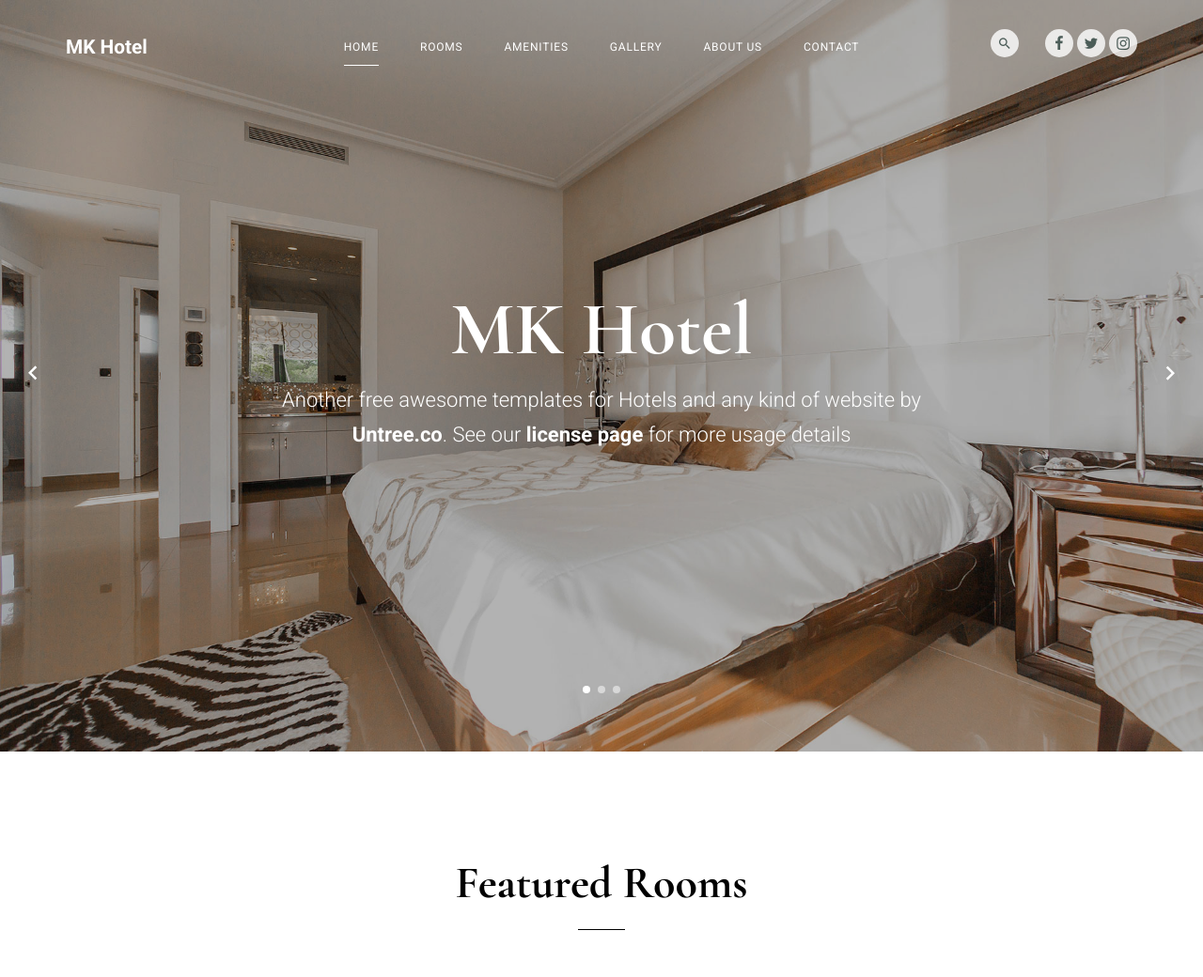
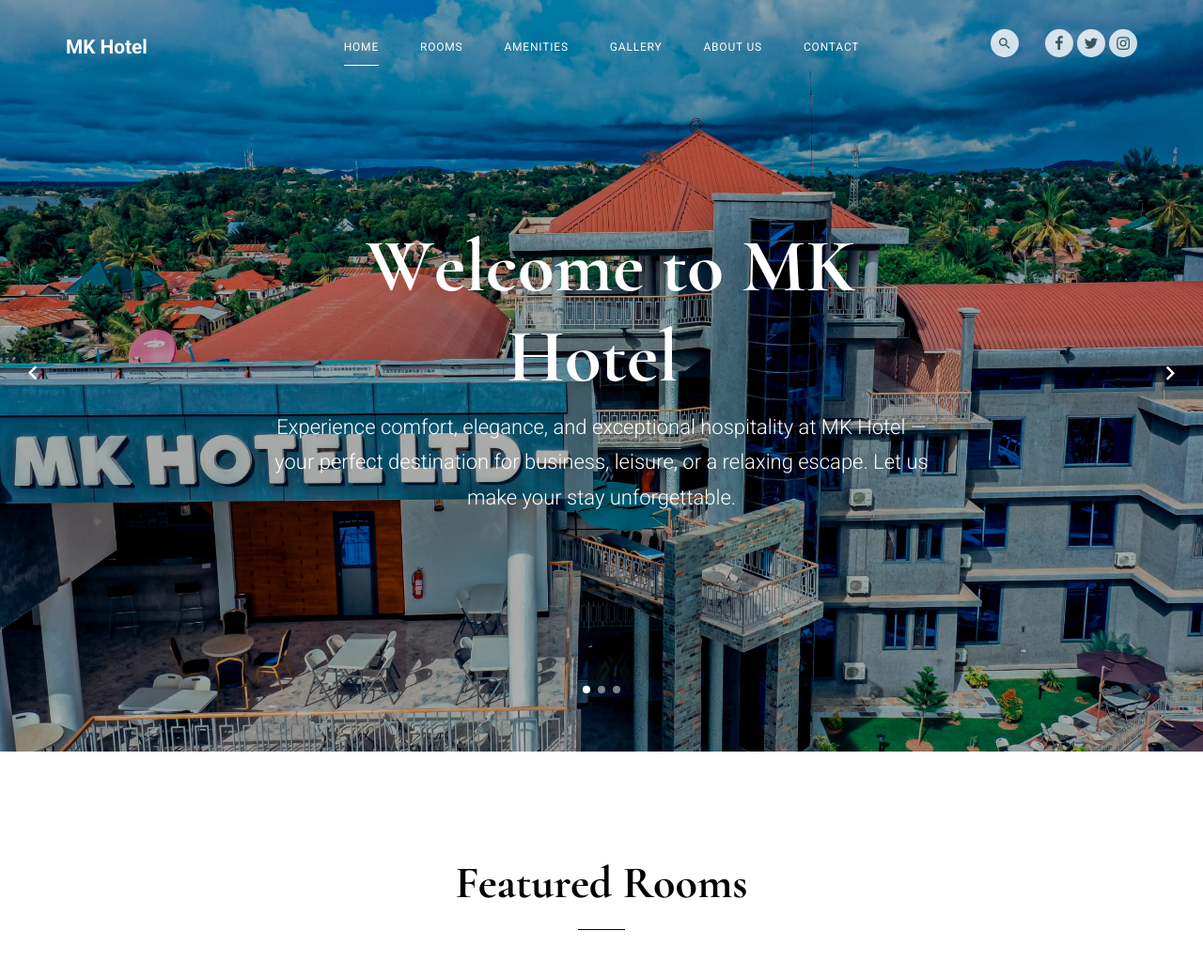
Before and after one commit to davidmise/mk_hotel, a PHP site: page / in a window 1280 px wide. Shown: the top 1040 px of the page at 94% size. Run offline with PHP 8.4, Linux system fonts and the light colour scheme; data that the repository does not hold is empty; some web fonts are replaced.

Commit message:
renamed a few files/folders and inserted images

```diff
--- a/index.php
+++ b/index.php
@@ -132,14 +132,14 @@
 
         <div class="owl-carousel owl-hero">
 
-          <div class="untree_co--site-hero overlay" style="background-image: url('images/slider_2.jpg')">
+          <div class="untree_co--site-hero overlay" style="background-image: url('images/mk_hotel/up.jpg')">
             <div class="container">
               <div class="row align-items-center justify-content-center">
                 <div class="col-md-8">
                   <div class="site-hero-contents text-center" data-aos="fade-up">
-                    <h1 class="hero-heading"> MK Hotel </h1>
+                    <h1 class="hero-heading"> Welcome to MK Hotel </h1>
                     <div class="sub-text">
-                      <p>Another free awesome templates for Hotels and any kind of website by <a href="https://untree.co/" target="_blank" class="text-white font-weight-bold">Untree.co</a>. See our <a href="https://untree.co/license/" class="text-white font-weight-bold">license page</a> for more usage details</p>
+                      <p>Experience comfort, elegance, and exceptional hospitality at MK Hotel — your perfect destination for business, leisure, or a relaxing escape. Let us make your stay unforgettable.</p>
                     </div>
                   </div>
                 </div>
@@ -147,24 +147,32 @@
             </div>
           </div>
 
-          <div class="untree_co--site-hero overlay"  style="background-image: url('images/slider_1.jpg')">
+          <div class="untree_co--site-hero overlay"  style="background-image: url('images/mk_hotel/vip.jpg')">
             <div class="container">
               <div class="row align-items-center justify-content-center">
                 <div class="col-md-7">
                   <div class="site-hero-contents text-center" data-aos="fade-up">
                     <h1 class="hero-heading">Enjoy Your Stay</h1>
+                    <div class="sub-text">
+                      <p>From executive suites to serene spaces, MK Hotel offers a wide range of amenities tailored to your comfort and relaxation.</p>
+
+                    </div>
                   </div>
                 </div>
               </div>
             </div>
           </div>
 
-          <div class="untree_co--site-hero overlay" style="background-image: url('images/room_1_a.jpg')">
+          <div class="untree_co--site-hero overlay" style="background-image: url('images/mk_hotel/recep.jpg')">
             <div class="container">
               <div class="row align-items-center justify-content-center">
                 <div class="col-md-10">
                   <div class="site-hero-contents text-center" data-aos="fade-up">
                     <h1 class="hero-heading">Away from the Hustle and Bustle of City Life</h1>
+                    <div class="sub-text">
+                      <p>Let our dedicated staff provide you with the warm hospitality and exceptional care that makes every guest feel at home.</p>
+
+                    </div>
                   </div>
                 </div>
               </div>
@@ -331,19 +339,19 @@ document.getElementById('bookingForm').addEventListener('submit', function (e) {
                 <div class="image-stack">
                   <div class="image-stack-item image-stack-item-top" data-jarallax-element="-50">
                     <div class="overlay"></div>
-                    <img src="images/room_1_a.jpg" alt="Image" class="img-fluid pic1">
+                    <img src="images/mk_hotel/VIP/vip.JPG" alt="Image" class="img-fluid pic1">
                   </div>
                   <div class="image-stack-item image-stack-item-bottom">
                     <div class="overlay"></div>
-                    <img src="images/room_1_b.jpg" alt="Image" class="img-fluid pic2">
+                    <img src="images/mk_hotel/VIP/vip.JPG" alt="Image" class="img-fluid pic2">
                   </div>
                 </div>
               </div> <!-- .suite -->
 
               <div class="suite-contents" data-jarallax-element="50">
-                <h2 class="suite-title">King Bedroom</h2>
+                <h2 class="suite-title">Executive Bedroom</h2>
                 <div class="suite-excerpt">
-                  <p>A hotel is an establishment that provides paid lodging on a short-term basis. Facilities provided may range from a modest-quality mattress in a small room to large suites with bigger.</p>
+                 <p>Experience the height of luxury in our Executive Suite — a spacious, elegantly furnished room designed for both relaxation and productivity. Enjoy premium amenities, a private lounge area, and breathtaking views, all tailored to make your stay extraordinary.</p>
                   <p><a href="#" class="readmore">Room Details</a></p>
                 </div>
               </div>
@@ -355,19 +363,19 @@ document.getElementById('bookingForm').addEventListener('submit', function (e) {
                 <div class="image-stack">
                   <div class="image-stack-item image-stack-item-top">
                     <div class="overlay"></div>
-                    <img src="images/room_2_a.jpg" alt="Image" class="img-fluid pic1">
+                    <img src="images/mk_hotel/twin_bed/twin.JPG" alt="Image" class="img-fluid pic1">
                   </div>
                   <div class="image-stack-item image-stack-item-bottom" data-jarallax-element="-50">
                     <div class="overlay"></div>
-                    <img src="images/room_2_b.jpg" alt="Image" class="img-fluid pic2">
+                    <img src="images/mk_hotel/twin_bed/twin2.JPG" alt="Image" class="img-fluid pic2">
                   </div>
                 </div>
               </div>
 
               <div class="suite-contents" data-jarallax-element="50">
-                <h2 class="suite-title">Queen &amp; Double Bedroom</h2>
+                <h2 class="suite-title">Twin Bedroom</h2>
                 <div class="suite-excerpt pr-5">
-                  <p>A hotel is an establishment that provides paid lodging on a short-term basis. Facilities provided may range from a modest-quality mattress in a small room to large suites with bigger</p>
+                  <p>Perfect for friends or colleagues, our Twin Bedroom features two comfortable beds, modern finishes, and thoughtful touches to ensure a relaxing and convenient stay. Ideal for shared travel without sacrificing space or comfort.</p>
                   <p><a href="#" class="readmore">Room Details</a></p>
                 </div>
               </div>
@@ -392,7 +400,7 @@ document.getElementById('bookingForm').addEventListener('submit', function (e) {
                   <div class="media-29191-icon">
                     <img src="images/svg/parking.svg" alt="Image" class="img-fluid">
                   </div>
-                  <h3>Free Self-Parking</h3>
+                  <h3>Swimming Pool</h3>
                   <p>A hotel is an establishment that provides paid lodging on a short-term basis. Facilities provided may range from a modest-quality.</p>
                   <p><p><a href="#" class="readmore reverse">Read More</a></p></p>
                 </div>
```
Also changed, not shown: images/mk_hotel/WhatsApp Image 2025-06-02 at 09.15.10_21bb1989.jpg (deleted), images/mk_hotel/outside.jpg (renamed from images/mk_hotel/WhatsApp Image 2025-06-02 at 11.29.46_05efa14d.jpg), images/mk_hotel/recep.jpg (renamed from images/mk_hotel/WhatsApp Image 2025-06-02 at 11.29.44_c1e76d94.jpg), images/mk_hotel/up.jpg (renamed from images/mk_hotel/WhatsApp Image 2025-06-02 at 09.30.24_8e09b789.jpg), 5 other files. Lines whose indentation alone changed are shown as unchanged.
